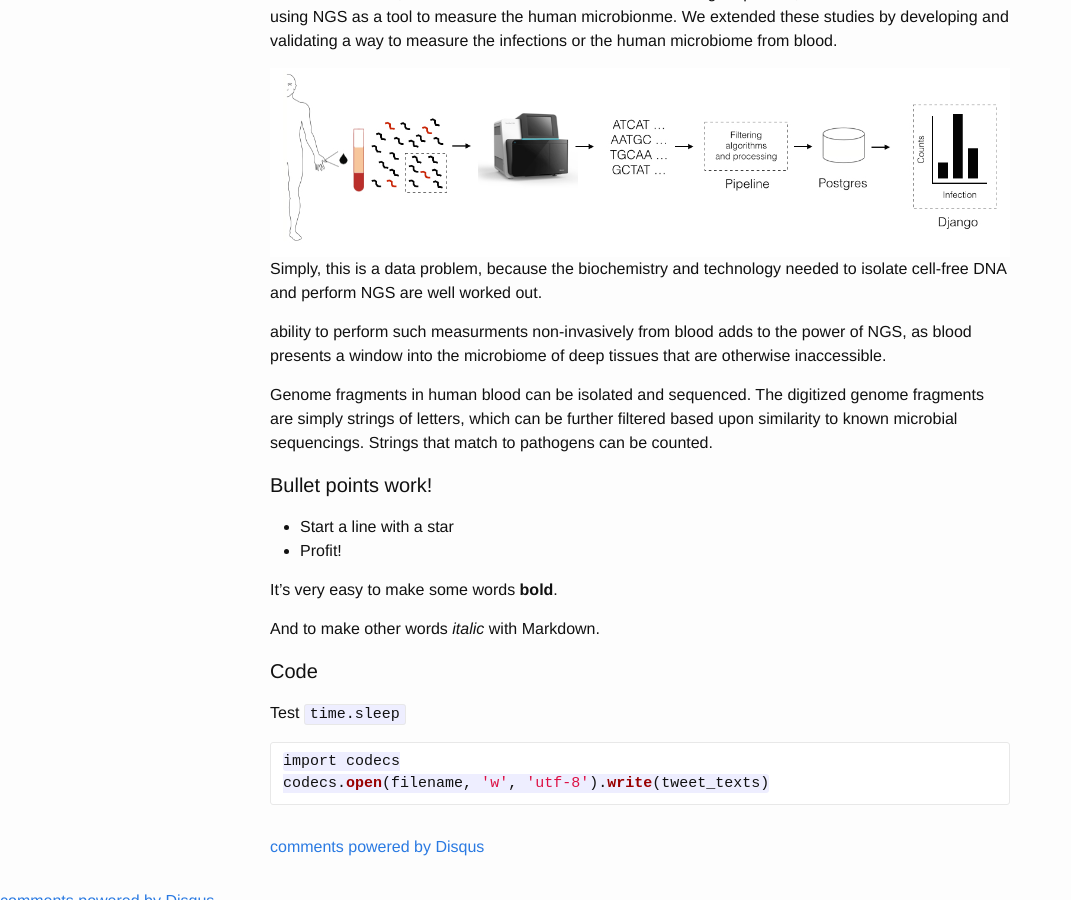
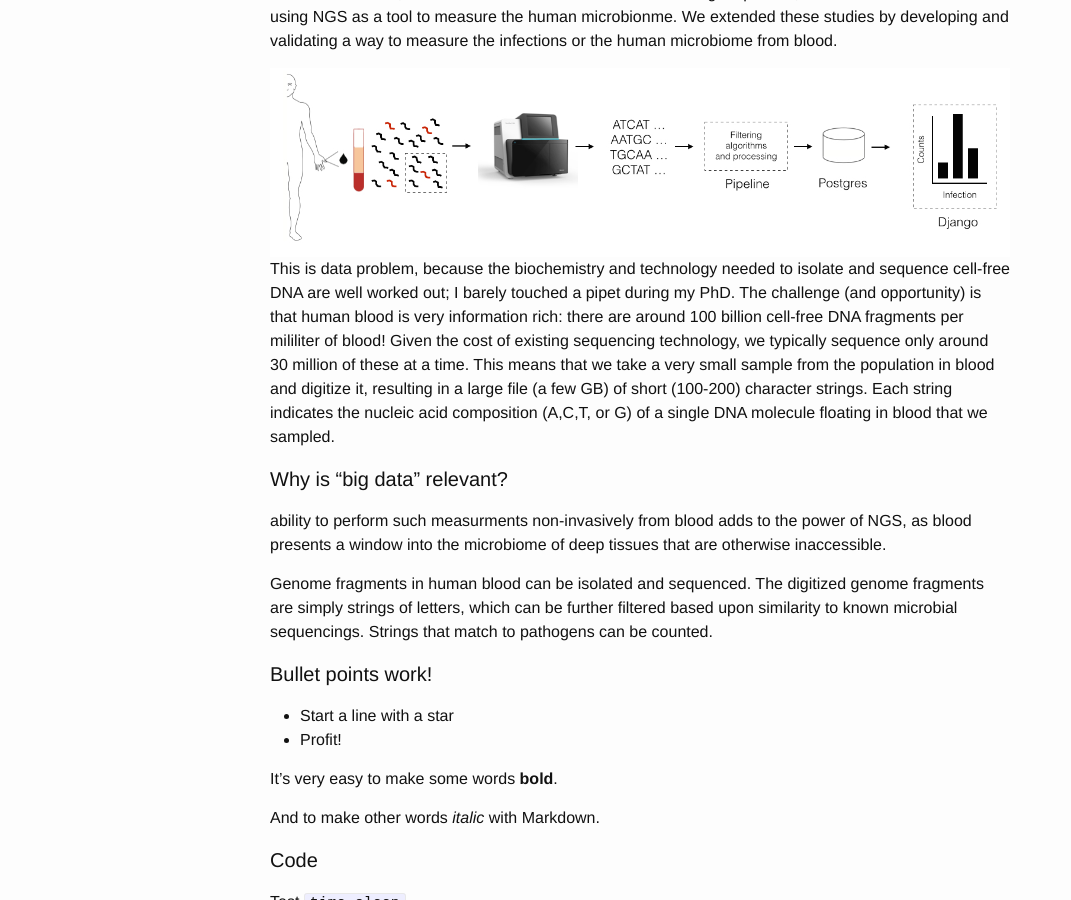
Before and after one commit to rlancemartin/rlancemartin.github.io, a Jekyll site: the page built from _posts/2015-02-10-infectome.markdown, in a window 1280 px wide and 900 px high, scrolled down 651 px. Shown: the whole window, without its empty margins (0-1071 px from the left). Built offline with Jekyll 4.4.1, drawn with Linux system fonts in a browser that asks for light colours; Markdown is read by kramdown in place of the engine named in the settings; comment, search, counter and statistics services are not loaded.

Commit message:
Post updates.

```diff
--- a/_posts/2015-02-10-infectome.markdown
+++ b/_posts/2015-02-10-infectome.markdown
@@ -20,8 +20,9 @@ The ability to resolve foreign genomes in blood presents an opportunity for non-
 <img src="/assets/Infectome_1.jpg" width="1000%">
 </div>
 
-Simply, this is a data problem, because the biochemistry and technology needed to isolate cell-free DNA and perform NGS are well worked out.
+This is data problem, because the biochemistry and technology needed to isolate and sequence cell-free DNA are well worked out; I barely touched a pipet during my PhD. The challenge (and opportunity) is that human blood is very information rich: there are around 100 billion cell-free DNA fragments per mililiter of blood! Given the cost of existing sequencing technology, we typically sequence only around 30 million of these at a time. This means that we take a very small sample from the population in blood and digitize it, resulting in a large file (a few GB) of short (100-200) character strings. Each string indicates the nucleic acid composition (A,C,T, or G) of a single DNA molecule floating in blood that we sampled.
 
+####Why is "big data" relevant?
 
 
 ability to perform such measurments non-invasively from blood adds to the power of NGS, as blood presents a window into the microbiome of deep tissues that are otherwise inaccessible.
```
